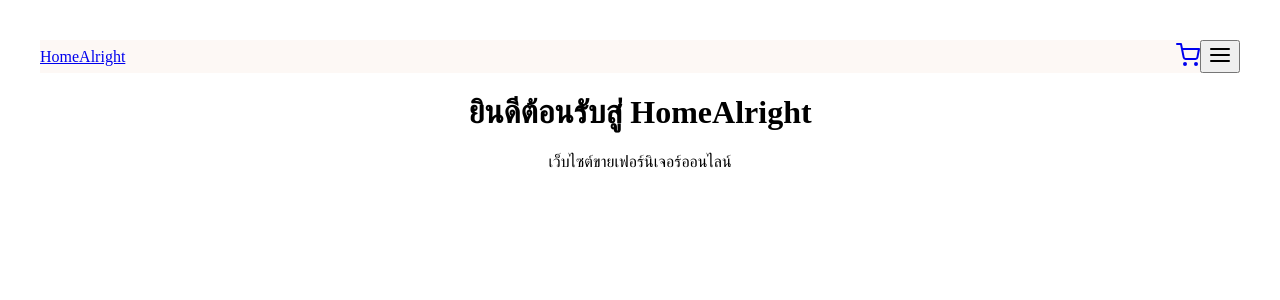
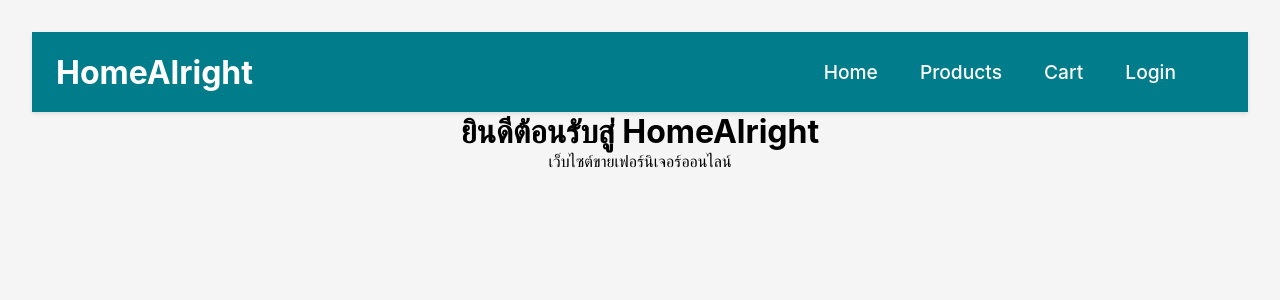
Before and after one commit to psu6810110181/final-project, a React app in the folder frontend/: page / in a window 1280 px wide. Shown: the top 300 px of the page. Built offline with nearby package versions, Linux system fonts and the light colour scheme; the HTML template or start-up script is replaced by a standard one.

Commit message:
[FE] src/components/Navbar.css [Add] Style Navbar

```diff
--- /dev/null
+++ b/frontend/src/components/Navbar.css
@@ -0,0 +1,158 @@
+/* Navbar Container */
+.navbar {
+  background-color: #007C8A; /* ใช้สีหลักที่ต้องการที่นี่ */
+  height: 80px;
+  display: flex;
+  justify-content: center;
+  align-items: center;
+  font-size: 1.2rem;
+  position: sticky;
+  top: 0;
+  z-index: 999;
+  box-shadow: 0 2px 4px rgba(0, 0, 0, 0.1); /* เพิ่มเงาเล็กน้อยเพื่อให้ลอยเด่นขึ้น */
+}
+
+.navbar-container {
+  display: flex;
+  justify-content: space-between;
+  align-items: center;
+  height: 80px;
+  max-width: 1500px;
+  width: 100%;
+  padding: 0 24px;
+}
+
+/* Logo */
+.navbar-logo {
+  color: #ffffff; /* เปลี่ยนโลโก้เป็นสีขาว */
+  justify-self: start;
+  cursor: pointer;
+  text-decoration: none;
+  font-size: 2rem;
+  font-weight: bold;
+  display: flex;
+  align-items: center;
+}
+
+.navbar-logo:hover {
+  color: #e2e8f0; /* สีขาวหม่นลงเล็กน้อยเมื่อเอาเมาส์ไปชี้ */
+  transition: all 0.3s ease;
+}
+
+/* Nav Menu (UL) */
+.nav-menu {
+  display: grid;
+  grid-template-columns: repeat(4, auto); /* ปรับจำนวนตามลิงก์ที่มี */
+  grid-gap: 10px;
+  list-style: none;
+  text-align: center;
+  width: 60vw;
+  justify-content: end;
+  margin-right: 2rem;
+}
+
+/* Nav Items (LI) */
+.nav-item {
+  height: 80px;
+}
+
+/* Nav Links (A) */
+.nav-links {
+  color: #ffffff; /* เปลี่ยนสี่ลิงก์เป็นสีขาว */
+  display: flex;
+  align-items: center;
+  text-decoration: none;
+  padding: 0.5rem 1rem;
+  height: 100%;
+  font-weight: 500;
+}
+
+.nav-links:hover {
+  border-bottom: 4px solid #ffffff; /* เส้นใต้สีขาวเมื่อ hover */
+  transition: all 0.2s ease-out;
+  color: #ffffff;
+}
+
+/* Active Link (ถ้ามีการใช้งาน class .active) */
+.nav-links.active {
+  border-bottom: 4px solid #ffffff;
+  font-weight: bold;
+}
+
+/* Mobile Menu Icon (Hamburger) */
+.menu-icon {
+  display: none; /* ซ่อนบนจอใหญ่ */
+  color: #ffffff; /* ไอคอนสีขาว */
+}
+
+/* Button Styles (ถ้ามีปุ่มใน navbar) */
+.nav-btn {
+  display: flex;
+  justify-content: center;
+  align-items: center;
+  padding: 8px 16px;
+  height: 100%;
+  border: none;
+  outline: none;
+  background-color: transparent;
+  color: #ffffff;
+  cursor: pointer;
+}
+
+.nav-btn:hover {
+    background-color: rgba(255, 255, 255, 0.1);
+    border-radius: 4px;
+}
+
+
+/* Responsive Design (Mobile) */
+@media screen and (max-width: 960px) {
+  .NavbarItems {
+    position: relative;
+  }
+
+  .nav-menu {
+    display: flex;
+    flex-direction: column;
+    width: 100%;
+    height: auto; /* ปรับความสูงให้พอดีกับเนื้อหา หรือใช้ 90vh ก็ได้ */
+    position: absolute;
+    top: 80px;
+    left: -100%; /* ซ่อนไว้ทางซ้าย */
+    opacity: 0;
+    transition: all 0.5s ease;
+    background-color: #006a75; /* ใช้สีที่เข้มขึ้นเล็กน้อย หรือใช้สีเดิม #007C8A ก็ได้ */
+    padding-bottom: 20px;
+  }
+
+  .nav-menu.active {
+    left: 0;
+    opacity: 1;
+    transition: all 0.5s ease;
+    z-index: 1;
+  }
+
+  .nav-links {
+    text-align: center;
+    padding: 1.5rem;
+    width: 100%;
+    display: table;
+  }
+
+  .nav-links:hover {
+    background-color: rgba(255, 255, 255, 0.1); /* พื้นหลังสว่างขึ้นเล็กน้อยเมื่อ hover บนมือถือ */
+    color: #ffffff;
+    border-radius: 0;
+    border-bottom: none;
+  }
+
+  .menu-icon {
+    display: block;
+    position: absolute;
+    top: 0;
+    right: 0;
+    transform: translate(-100%, 60%);
+    font-size: 1.8rem;
+    cursor: pointer;
+  }
+}
--- a/frontend/src/components/Navbar.tsx
+++ b/frontend/src/components/Navbar.tsx
@@ -1,105 +1,39 @@
-import React, { useState } from 'react';
-import { Link } from 'react-router-dom';
-import { FiSearch, FiShoppingCart, FiUser, FiMenu, FiX } from 'react-icons/fi';
-
-// TODO: Uncomment these when AuthContext and CartContext are implemented
-// import { useContext } from 'react';
-// import { AuthContext } from '../context/AuthContext';
-// import { CartContext } from '../context/CartContext';
+import { Link } from "react-router-dom";
+import { useState } from "react";
+import "./Navbar.css"; // อย่าลืมบรรทัดนี้
 
 const Navbar = () => {
-  // TODO: Get user and cartItems from context
-  // const { user } = useContext(AuthContext);
-  // const { cartItems } = useContext(CartContext);
-  const [isMobileMenuOpen, setIsMobileMenuOpen] = useState(false);
-
-  // Mock data for now
-  const user = null;
-  const cartItems: any[] = [];
-
-  const toggleMobileMenu = () => {
-    setIsMobileMenuOpen(!isMobileMenuOpen);
-  };
+  const [click, setClick] = useState(false);
+  const handleClick = () => setClick(!click);
+  const closeMobileMenu = () => setClick(false);
 
   return (
-    <nav className="bg-[#FDF8F5] py-4 px-6 shadow-sm sticky top-0 z-50">
-      <div className="container mx-auto flex items-center justify-between">
-        {/* Logo */}
-        <div className="text-2xl font-bold text-gray-800">
-          <Link to="/">HomeAlright</Link>
+    <nav className="navbar">
+      <div className="navbar-container">
+        <Link to="/" className="navbar-logo" onClick={closeMobileMenu}>
+          HomeAlright
+        </Link>
+
+        {/* Hamburger Icon */}
+        <div className="menu-icon" onClick={handleClick}>
+           <i className={click ? "fas fa-times" : "fas fa-bars"} />
         </div>
 
-        {/* Navigation Links (Desktop) */}
-        <div className="hidden md:flex space-x-8 text-gray-600 font-medium">
-          <Link to="/" className="hover:text-gray-900 transition-colors">หน้าแรก</Link>
-          <Link to="/home" className="hover:text-gray-900 transition-colors">สินค้าทั้งหมด</Link>
-          {/* Note: You'll need to create 'About' and 'Contact' pages if they don't exist */}
-          <Link to="/about" className="hover:text-gray-900 transition-colors">เกี่ยวกับเรา</Link>
-          <Link to="/contact" className="hover:text-gray-900 transition-colors">ติดต่อเรา</Link>
-        </div>
-
-        {/* Icons (Desktop & Mobile) */}
-        <div className="flex items-center space-x-4 sm:space-x-6 text-gray-600">
-          {/* Search Icon */}
-          <button className="hover:text-gray-900 transition-colors hidden sm:block">
-            <FiSearch size={24} />
-          </button>
-
-          {/* Cart Icon */}
-          <Link to="/cart" className="hover:text-gray-900 transition-colors relative">
-            <FiShoppingCart size={24} />
-            {cartItems.length > 0 && (
-              <span className="absolute -top-2 -right-2 bg-red-500 text-white text-xs rounded-full h-5 w-5 flex items-center justify-center">
-                {cartItems.length}
-              </span>
-            )}
-          </Link>
-
-          {/* User Icon / Login */}
-          <div className="relative hidden sm:block">
-            {user ? (
-              <Link to="/profile" className="hover:text-gray-900 transition-colors">
-                <FiUser size={24} />
-              </Link>
-            ) : (
-              <Link to="/login" className="hover:text-gray-900 transition-colors">
-                <FiUser size={24} />
-              </Link>
-            )}
-          </div>
-
-          {/* Hamburger Menu Button (Mobile) */}
-          <button onClick={toggleMobileMenu} className="md:hidden hover:text-gray-900 focus:outline-none transition-colors">
-            {isMobileMenuOpen ? <FiX size={24} /> : <FiMenu size={24} />}
-          </button>
-        </div>
+        <ul className={click ? "nav-menu active" : "nav-menu"}>
+          <li className="nav-item">
+            <Link to="/" className="nav-links" onClick={closeMobileMenu}>Home</Link>
+          </li>
+          <li className="nav-item">
+            <Link to="/products" className="nav-links" onClick={closeMobileMenu}>Products</Link>
+          </li>
+          <li className="nav-item">
+            <Link to="/cart" className="nav-links" onClick={closeMobileMenu}>Cart</Link>
+          </li>
+          <li className="nav-item">
+            <Link to="/login" className="nav-links" onClick={closeMobileMenu}>Login</Link>
+          </li>
+        </ul>
       </div>
-
-      {/* Mobile Menu Dropdown */}
-      {isMobileMenuOpen && (
-        <div className="md:hidden mt-4 pb-4 space-y-4 text-gray-600 font-medium flex flex-col items-center bg-[#FDF8F5]">
-          <Link to="/" className="hover:text-gray-900 transition-colors" onClick={toggleMobileMenu}>หน้าแรก</Link>
-          <Link to="/home" className="hover:text-gray-900 transition-colors" onClick={toggleMobileMenu}>สินค้าทั้งหมด</Link>
-          <Link to="/about" className="hover:text-gray-900 transition-colors" onClick={toggleMobileMenu}>เกี่ยวกับเรา</Link>
-          <Link to="/contact" className="hover:text-gray-900 transition-colors" onClick={toggleMobileMenu}>ติดต่อเรา</Link>
-
-          {/* Mobile Icons (Search & User) */}
-          <div className="flex space-x-6 mt-4">
-            <button className="hover:text-gray-900 transition-colors">
-              <FiSearch size={24} />
-            </button>
-            {user ? (
-              <Link to="/profile" className="hover:text-gray-900 transition-colors" onClick={toggleMobileMenu}>
-                <FiUser size={24} />
-              </Link>
-            ) : (
-              <Link to="/login" className="hover:text-gray-900 transition-colors" onClick={toggleMobileMenu}>
-                <FiUser size={24} />
-              </Link>
-            )}
-          </div>
-        </div>
-      )}
     </nav>
   );
 };
--- a/frontend/src/index.css
+++ b/frontend/src/index.css
@@ -1,3 +1,19 @@
-@tailwind base;
-@tailwind components;
-@tailwind utilities;
+/* ล้างค่า Margin/Padding พื้นฐาน */
+* {
+  margin: 0;
+  padding: 0;
+  box-sizing: border-box;
+}
+
+body {
+  margin: 0;
+  padding: 0;
+  font-family: -apple-system, BlinkMacSystemFont, 'Segoe UI', Roboto, Oxygen,
+    Ubuntu, Cantarell, 'Open Sans', 'Helvetica Neue', sans-serif;
+  background-color: #f5f5f5; /* สีพื้นหลังเว็บทั่วไป (ปรับได้) */
+}
+
+/* ทำให้ Navbar เต็มความกว้าง */
+.navbar {
+  width: 100%;
+}
```
